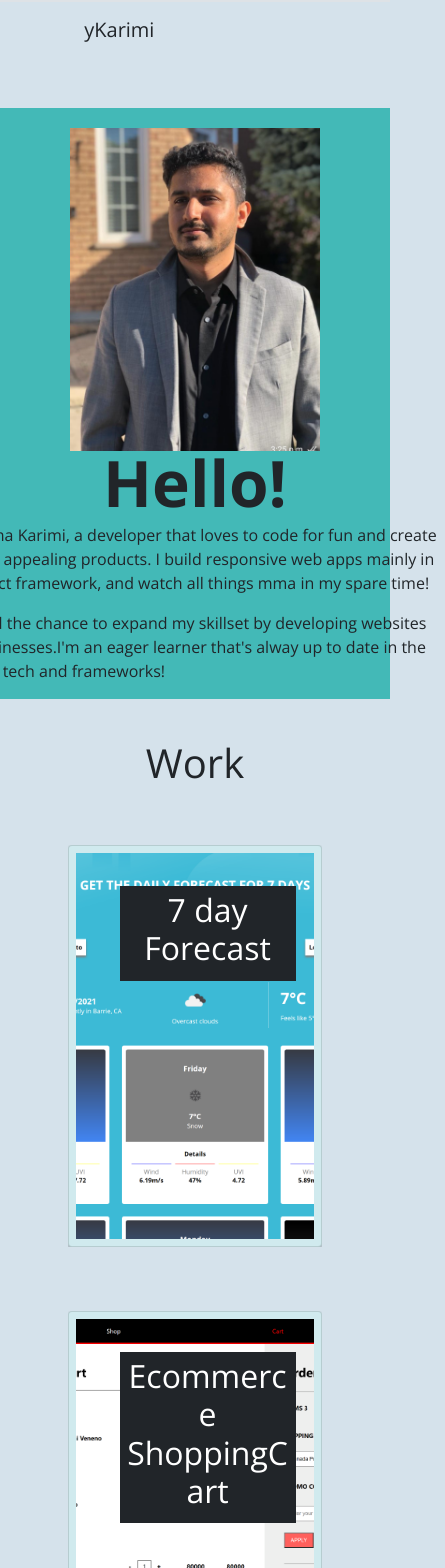
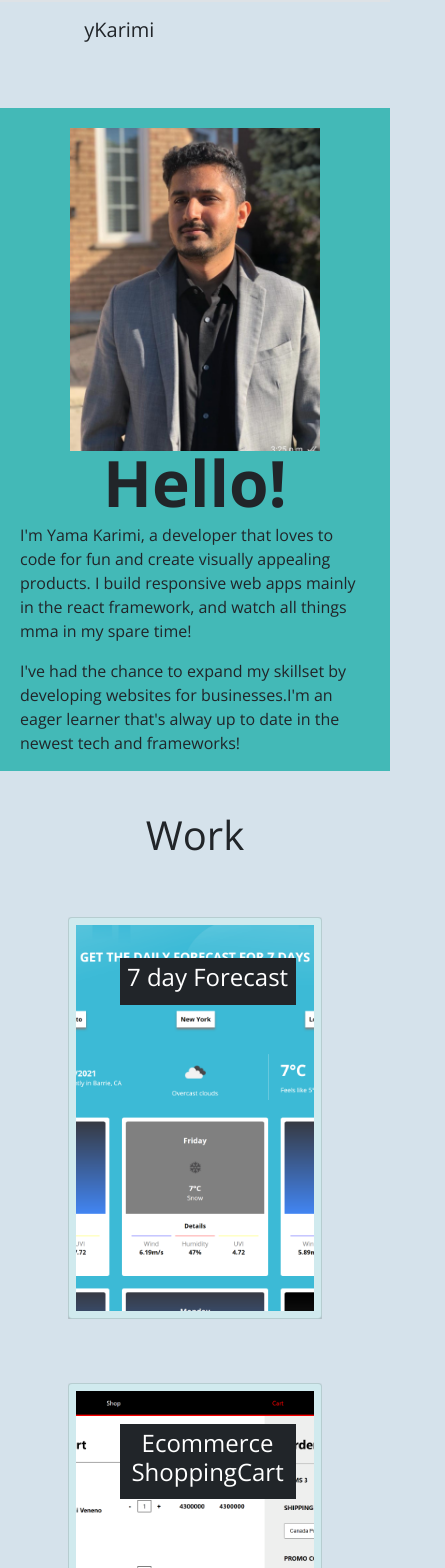
Before and after one commit to ykay220/Portfolio, a React (Create React App) app: page / in a window 390 px wide. Shown: the top 1568 px of the page, 445 px wide, since content can reach past the window. Built offline with nearby package versions, Linux system fonts and the light colour scheme.

Commit message:
response edits

```diff
--- a/src/App.css
+++ b/src/App.css
@@ -299,3 +299,18 @@ padding-bottom: 50px;
 
 
 }
+
+@media (max-width: 510px) {
+.banner-text{
+  width: 350px;
+}
+
+.absolute-title h2{
+font-size: 1.5rem;
+}
+
+.show-content{
+  padding: 0;
+}
+
+}
```
